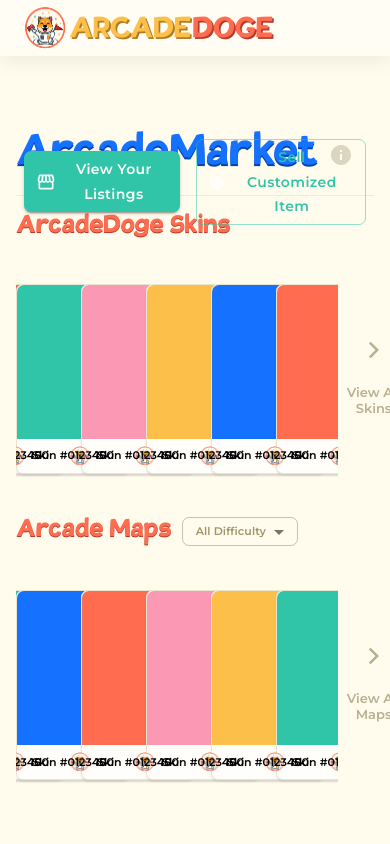
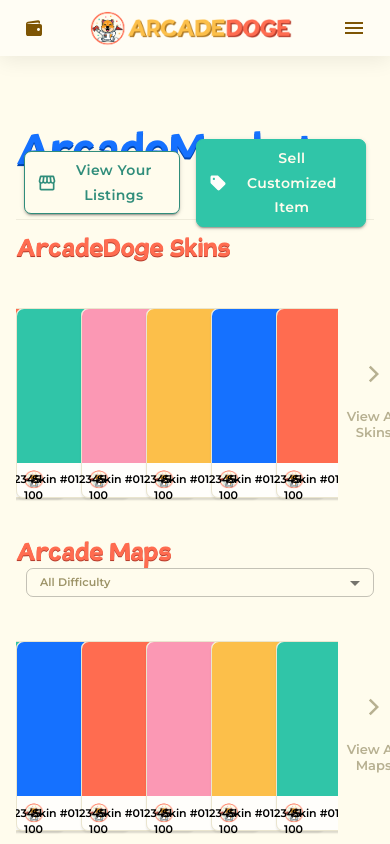
Before and after one commit to AlexRos101/arcade-frontend, a React (Create React App) app: page /market in a window 390 px wide. Shown: the top 844 px of the page. Built offline with nearby package versions, Linux system fonts and the light colour scheme.

Commit message:
- responsive added for menu and first page

```diff
--- a/src/assets/css/style.css
+++ b/src/assets/css/style.css
@@ -744,3 +744,87 @@
     border: solid 1px #CAC197 !important;
     border-radius: 15px !important;
   }
+
+  .wallet-cage {
+    display: none;
+  }
+
+  .menu-close {
+    display: none !important;
+    position: absolute !important;
+    right: 1vw;
+    top: 2vh;
+    color: #CAC197 !important;
+    width: 26px;
+    height: 26px;
+    border: none !important;
+  }
+
+  @media screen and (max-width: 600px) {
+    .wallet-cage {
+      display: block;
+    }
+
+    .menu-inspect {
+      display: flex !important;
+      position: fixed !important;
+      height: 100vh;
+      width: 70vw;
+      top: 0;
+      right: 0;
+      flex-direction: column !important;
+      background: #FFFEFA;
+      box-shadow: -4px 0px 21px rgba(0, 0, 0, 0.08);
+    }
+
+    .hidden-menu {
+      display: none !important;
+    }
+
+    .menu {
+      display: flex;
+      flex-direction: column;
+      margin-right: auto !important;
+      margin-left: 8vw !important;
+      margin-top: 8vh !important;
+      margin-bottom: 8vh !important;
+      border: none !important;
+    }
+
+    .menu-item {
+      text-align: left;
+    }
+
+    .menu-close {
+      display: block !important;
+    }
+
+    .menu-btn {
+      width: calc(100% - 16vw) !important;
+      margin: 2vh 8vw !important;
+    }
+
+    .dropdown-content {
+      position: relative;
+      background-color: #FFFEFB;
+      box-shadow: none;
+      border-radius: none;
+      right: 0px;
+    }
+
+    .flex-row {
+      flex-direction: column;
+    }
+
+    .row {
+      margin-top: 10px ;
+      padding-bottom: 10px;
+    }
+  }
+
+  .menu-expand {
+    margin: 0px !important;
+    margin-left: auto !important;
+    padding-left: 0px !important;
+    padding-right: 0px !important;
+  }
--- a/src/components/Logo/index.tsx
+++ b/src/components/Logo/index.tsx
@@ -7,6 +7,11 @@
 const useStyles = makeStyles(() => ({
   logo: {
     display: 'flex'
+  },
+  "@media (max-width: 600px)": {
+    logo: {
+      height: '35px',
+    },
   }
 }))
 
--- a/src/components/Menu/NavBarMenu.tsx
+++ b/src/components/Menu/NavBarMenu.tsx
@@ -1,4 +1,4 @@
-import React, { memo } from 'react'
+import React, { memo, useState } from 'react'
 import {
   Button,
   Hidden
@@ -10,6 +10,10 @@
 import { makeStyles } from '@material-ui/core'
 import { ReactComponent as Astronaut } from 'assets/img/astronaut.svg'
 import { ReactComponent as Wallet } from 'assets/img/wallet.svg'
+import MenuIcon from '@material-ui/icons/Menu';
+import IconButton from '@material-ui/core/IconButton';
+import RowLabel from 'components/Label/RowLabel'
+import CloseIcon from '@material-ui/icons/Close'
 
 
 const useStyles = makeStyles(theme => ({
@@ -20,11 +24,15 @@
     '& > *': {
       margin: theme.spacing(1)
     }
+  },
+  "@media (max-width: 600px)": {
+
   }
 }))
 
 const NavBarMenu = () => {
 
+  const [hiddenMenu, setHiddenMenu] = useState('hidden-menu')
   const classes = useStyles()
 
   const onConnectWalletHandler = () => {
@@ -34,9 +42,22 @@
     console.log('Play Game')
   }
 
+  const onPressMenu = () => {
+    setHiddenMenu('')
+  }
+
+  const onCloseMenu = () => {
+    setHiddenMenu('hidden-menu')
+  }
+
   return (
-    <Hidden smDown>
-      <div className={classes.root}>
+    <div>
+      <Hidden smUp>
+        <IconButton edge="start" className="menu-expand" color="inherit" aria-label="menu" onClick={onPressMenu}>
+          <MenuIcon />
+        </IconButton>
+      </Hidden>
+      <div className={`${classes.root} menu-inspect ${hiddenMenu}`}>
         <div className = "menu">
             <MenuItem text="How to Play" />
             <MenuItem text="Community" />
@@ -46,6 +67,7 @@
           variant="contained"
           color="primary"
           onClick={onConnectWalletHandler}
+          className="menu-btn"
           startIcon={<Wallet />}>
           Connect Wallet
         </Button>
@@ -53,11 +75,15 @@
           variant="contained"
           color="secondary"
           onClick={onPlayGameHandler}
+          className="menu-btn"
           startIcon={<Astronaut />}>
           Play Game
         </Button>
+        <IconButton aria-label="close" className="menu-close" onClick={onCloseMenu}>
+            <CloseIcon />
+        </IconButton>
       </div>
-    </Hidden>
+    </div>
   )
 }
 
--- a/src/components/Menu/index.tsx
+++ b/src/components/Menu/index.tsx
@@ -9,6 +9,8 @@
 import Logo from '../Logo'
 import NavBarMenu from './NavBarMenu'
 import { useCommonStyles } from '../../styles/use-styles'
+
+import { ReactComponent as Wallet } from 'assets/img/wallet.svg'
 
 const useStyles = makeStyles((theme) => ({
   appBar: {
@@ -39,6 +41,7 @@
       className={classes.appBar}
     >
       <Toolbar className={clsx(classes.toolbar, commonClasses.containerWidth)}>
+        <Wallet className="wallet-cage"/>
         <div className={classes.container}>
           <Logo />
         </div>
--- a/src/styles/theme.tsx
+++ b/src/styles/theme.tsx
@@ -10,6 +10,19 @@
       contrastText: '#FFFEFB'
     }
   }
+}))
+
+export const marketTheme = responsiveFontSizes(createTheme({
+  palette: {
+    primary: {
+      main: '#FFFCED',
+      contrastText: '#308D7B',
+    },
+    secondary: {
+      main: '#30C5A8',
+      contrastText: '#FFFCED',
+    },
+  },
 }))
 
 const theme = responsiveFontSizes(createTheme({
--- a/src/views/Market/components/MarketHeader.tsx
+++ b/src/views/Market/components/MarketHeader.tsx
@@ -4,7 +4,7 @@
 import { Button } from '@material-ui/core'
 import { ThemeProvider, makeStyles } from '@material-ui/core/styles'
 
-import { greenTheme } from 'styles/theme'
+import { marketTheme } from 'styles/theme'
 import { ReactComponent as Sell } from "assets/img/sell.svg"
 
 const useStyles = makeStyles(theme => ({
@@ -23,17 +23,19 @@
 
   return (
     <div className="right">
-      <ThemeProvider theme={greenTheme}>
+      <ThemeProvider theme={marketTheme}>
         <div className={classes.root}>
           <Button
+            className="mg-8 market-listing-btn"
             variant="contained"
             color="primary"
             startIcon={<Storefront />}>
             View Your Listings
           </Button>
           <Button
-            variant="outlined"
-            color="primary"
+            className="mg-8 market-customizing-btn"
+            variant="contained"
+            color="secondary"
             startIcon={<Sell />}>
             Sell Customized Item
           </Button>
```
